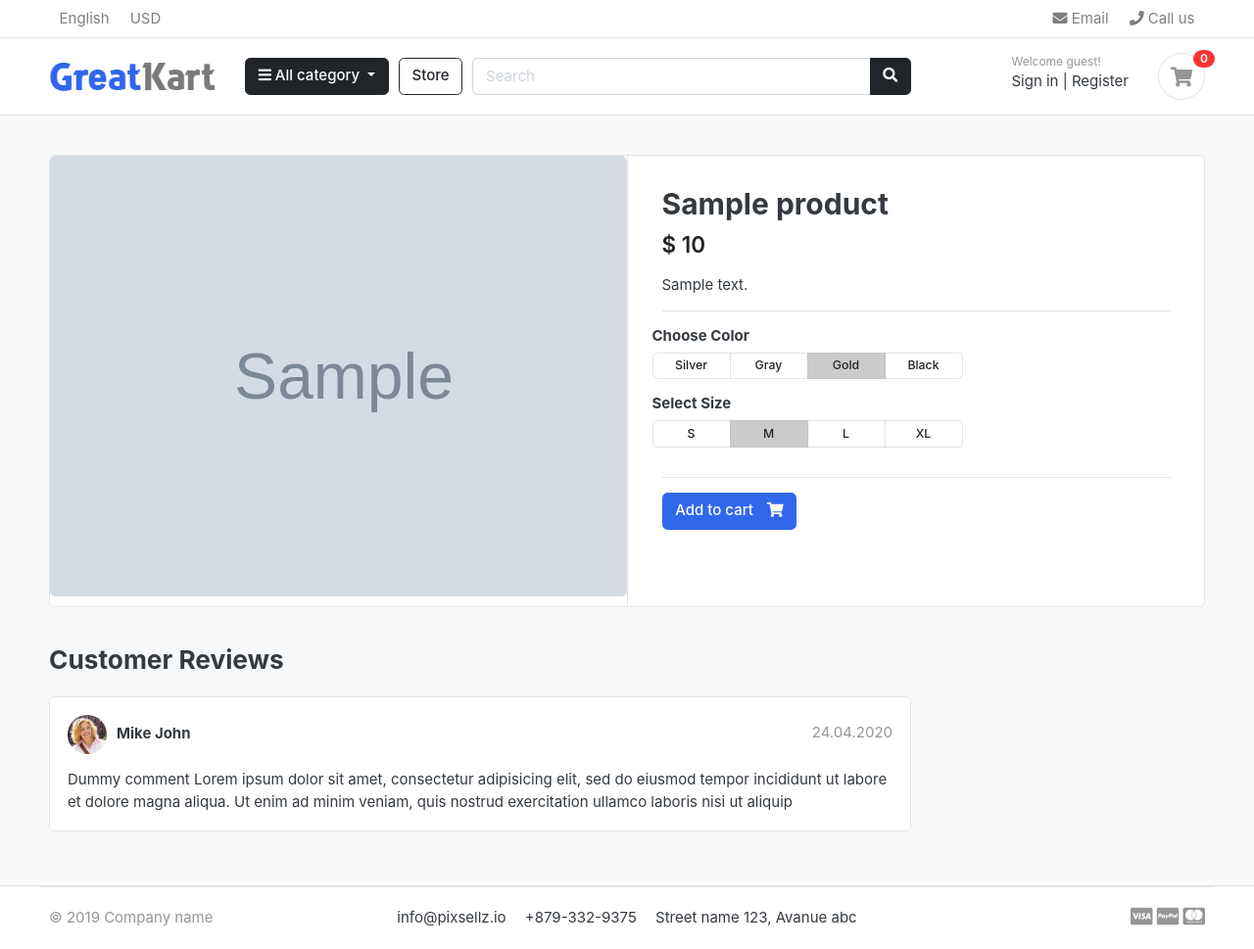
After one commit to berkinyardimci/ecommerce, a Django app: a page that uses templates/includes/navbar.html in a window 1280 px wide. The commit adds this page. Shown: the whole page at 98% size. Run offline with Django 3.2, Linux system fonts and the light colour scheme; tables that the repository leaves empty hold one stand-in row (values such as "Sample post"); grey boxes marked "Sample" are stand-in pictures; some libraries are stand-ins or nearby versions; some web fonts are replaced.

Commit message:
'Detailpages'

```diff
--- a/store/models.py
+++ b/store/models.py
@@ -1,5 +1,6 @@
 from django.db import models
 from category.models import Category
+from django.urls import reverse
 
 # Create your models here.
 
@@ -15,5 +16,8 @@ class Product(models.Model):
     created_date = models.DateTimeField(auto_now_add=True)
     modified_date= models.DateTimeField(auto_now=True)
 
+    def get_url(self):
+        return reverse('products_detail', args = [self.category.slug, self.slug])
+
     def __str__(self):
         return self.product_name
--- a/store/urls.py
+++ b/store/urls.py
@@ -1,10 +1,9 @@
 from django.urls import path
-
-from greatkart import views
 from . import views
 
 urlpatterns = [
     path('', views.store, name= 'store'),
     path('<slug:category_slug>/', views.store, name= 'products_by_category'),
+    path('<slug:category_slug>/<slug:product_slug>', views.product_detail, name= 'products_detail'),
 
 ]
--- a/store/views.py
+++ b/store/views.py
@@ -24,3 +24,16 @@ def store(request, category_slug = None):
     }
 
     return render(request, 'store/store.html', context)
+
+
+def product_detail(request, category_slug, product_slug):
+    try:
+        single_product = Product.objects.get(category__slug=category_slug, slug=product_slug)
+    except Exception as e:
+        raise e
+
+    context ={
+    'single_product': single_product,
+    }
+
+    return render (request, 'store/product_detail.html',context)
--- a/templates/home.html
+++ b/templates/home.html
@@ -21,7 +21,7 @@
 <div class="container">
 
 <header class="section-heading">
-	<a href="./store.html" class="btn btn-outline-primary float-right">See all</a>
+	<a href="{% url 'store' %}" class="btn btn-outline-primary float-right">See all</a>
 	<h3 class="section-title">Popular products</h3>
 </header><!-- sect-heading -->
 
@@ -30,9 +30,9 @@
 	{% for product in products %}
 	<div class="col-md-3">
 		<div class="card card-product-grid">
-			<a href="./product-detail.html" class="img-wrap"> <img src="{{product.images.url}}"> </a>
+			<a href="{{ product.get_url }}" class="img-wrap"> <img src="{{product.images.url}}"> </a>
 			<figcaption class="info-wrap">
-				<a href="./product-detail.html" class="title">{{product.product_name}}</a>
+				<a href="{{ product.get_url }}" class="title">{{product.product_name}}</a>
 				<div class="price mt-1">$ {{ product.price }}</div> <!-- price-wrap.// -->
 			</figcaption>
 		</div>
--- a/templates/includes/navbar.html
+++ b/templates/includes/navbar.html
@@ -28,7 +28,7 @@
         <div class="container">
     <div class="row align-items-center">
         <div class="col-lg-2 col-md-3 col-6">
-            <a href="./" class="brand-wrap">
+            <a href="{% url 'home' %}" class="brand-wrap">
                 <img class="logo" src="{% static './images/logos.png' %}">
             </a> <!-- brand-wrap.// -->
         </div>
@@ -38,6 +38,7 @@
                     <i class="fa fa-bars"></i> All category
                 </button>
                 <div class="dropdown-menu">
+                    <a class="dropdown-item" href="{% url 'store' %}">All Products</a>
                     {% for category in links %}
                     <!-- we defined de url in model.py -->
                     <a class="dropdown-item" href="{{category.get_url}}">{{category.category_name}}</a>
@@ -45,7 +46,7 @@
                 </div>
             </div>  <!-- category-wrap.// -->
         </div> <!-- col.// -->
-        <a href="./store.html" class="btn btn-outline-dark">Store</a>
+        <a href="{% url 'store' %}" class="btn btn-outline-dark">Store</a>
         <div class="col-lg  col-md-6 col-sm-12 col">
             <form action="#" class="search">
                 <div class="input-group w-100">
--- /dev/null
+++ b/templates/store/product_detail.html
@@ -0,0 +1,119 @@
+
+{% extends 'base.html' %}
+{% load static %}
+{% block content %}
+
+
+
+<section class="section-content padding-y bg">
+    <div class="container">
+
+    <!-- ============================ COMPONENT 1 ================================= -->
+    <div class="card">
+        <div class="row no-gutters">
+            <aside class="col-md-6">
+    <article class="gallery-wrap">
+        <div class="img-big-wrap">
+           <a href="#"><img src="{{ single_product.images.url }}"></a>
+        </div> <!-- img-big-wrap.// -->
+
+    </article> <!-- gallery-wrap .end// -->
+            </aside>
+            <main class="col-md-6 border-left">
+    <article class="content-body">
+
+    <h2 class="title">{{ single_product.product_name }}</h2>
+
+    <div class="mb-3">
+        <var class="price h4">$ {{single_product.price}}</var>
+    </div>
+
+    <p>{{single_product.description}}</p>
+
+
+    <hr>
+        <div class="row">
+            <div class="item-option-select">
+                <h6>Choose Color</h6>
+                <div class="btn-group btn-group-sm btn-group-toggle" data-toggle="buttons">
+                  <label class="btn btn-light">
+                    <input type="radio" name="radio_color"> Silver
+                  </label>
+                  <label class="btn btn-light">
+                    <input type="radio" name="radio_color" > Gray
+                  </label>
+                  <label class="btn btn-light active">
+                    <input type="radio" name="radio_color checked"> Gold
+                  </label>
+                  <label class="btn btn-light">
+                    <input type="radio" name="radio_color"> Black
+                  </label>
+                </div>
+            </div>
+        </div> <!-- row.// -->
+        <div class="row">
+            <div class="item-option-select">
+                <h6>Select Size</h6>
+                <div class="btn-group btn-group-sm btn-group-toggle" data-toggle="buttons">
+                  <label class="btn btn-light">
+                    <input type="radio" name="radio_color"> S
+                  </label>
+                  <label class="btn btn-light active">
+                    <input type="radio" name="radio_color" checked> M
+                  </label>
+                  <label class="btn btn-light">
+                    <input type="radio" name="radio_color"> L
+                  </label>
+                  <label class="btn btn-light">
+                    <input type="radio" name="radio_color"> XL
+                  </label>
+                </div>
+            </div>
+        </div> <!-- row.// -->
+        <hr>
+        <a href="./product-detail.html" class="btn  btn-primary"> <span class="text">Add to cart</span> <i class="fas fa-shopping-cart"></i>  </a>
+    </article> <!-- product-info-aside .// -->
+            </main> <!-- col.// -->
+        </div> <!-- row.// -->
+    </div> <!-- card.// -->
+    <!-- ============================ COMPONENT 1 END .// ================================= -->
+
+    <br>
+
+    <div class="row">
+                <div class="col-md-9">
+
+        <header class="section-heading">
+            <h3>Customer Reviews </h3>
+
+        </header>
+
+        <article class="box mb-3">
+            <div class="icontext w-100">
+                <img src="{% static './images/avatars/avatar1.jpg' %}" class="img-xs icon rounded-circle">
+                <div class="text">
+                    <span class="date text-muted float-md-right">24.04.2020 </span>
+                    <h6 class="mb-1">Mike John </h6>
+
+                </div>
+            </div> <!-- icontext.// -->
+            <div class="mt-3">
+                <p>
+                    Dummy comment Lorem ipsum dolor sit amet, consectetur adipisicing elit, sed do eiusmod
+                    tempor incididunt ut labore et dolore magna aliqua. Ut enim ad minim veniam,
+                    quis nostrud exercitation ullamco laboris nisi ut aliquip
+                </p>
+            </div>
+        </article>
+
+
+
+        </div> <!-- col.// -->
+    </div> <!-- row.// -->
+
+
+    </div> <!-- container .//  -->
+    </section>
+    <!-- ========================= SECTION CONTENT END// ========================= -->
+
+{% endblock %}
```
Also changed, not shown: templates/store/store.html (+6 -9 lines), greatfiles/images/lmono.png (added).
